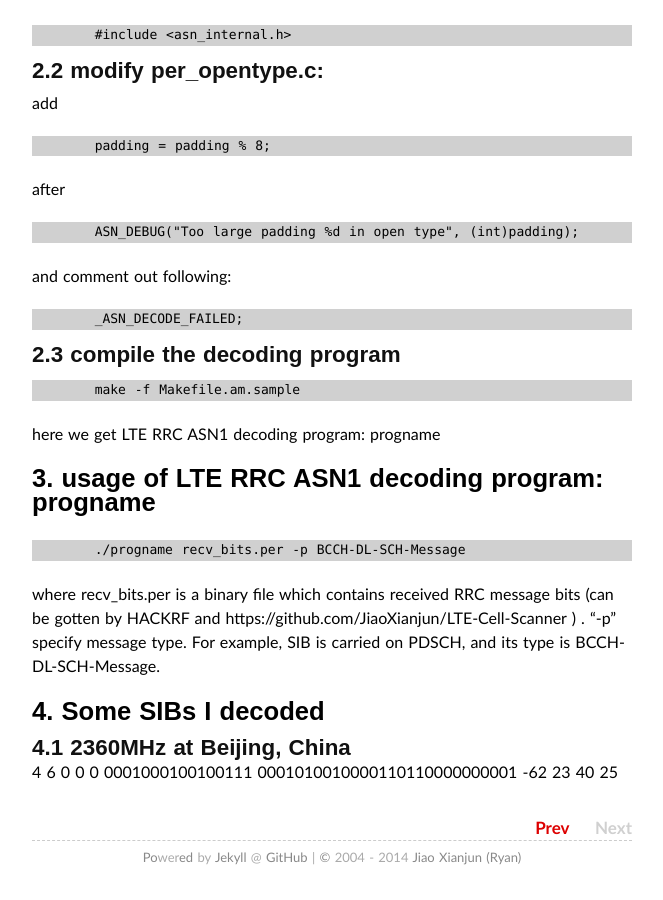
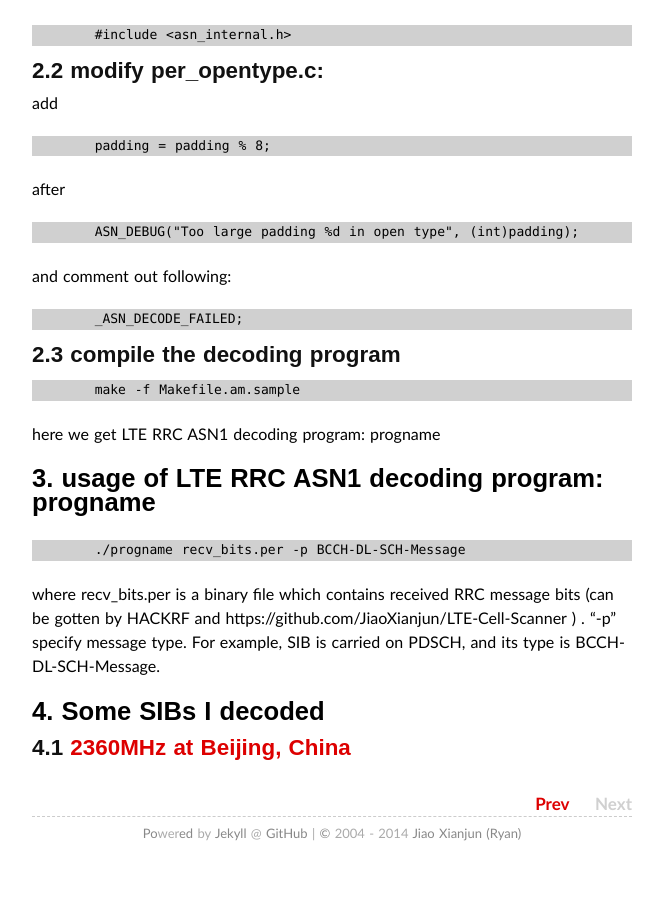
Before and after one commit to sdr-x/sdr-x.github.io, a Jekyll site: the page built from _posts/2014-07-07-LTE-SIB-decoding-by-asn1c.md, in a window 1280 px wide and 900 px high, scrolled down 1324 px. Shown: the whole window, without its empty margins (308-971 px from the left). Built offline with Jekyll 4.4.1, drawn with Linux system fonts in a browser that asks for light colours; some web fonts are replaced; Markdown is read by kramdown in place of the engine named in the settings; comment, search, counter and statistics services are not loaded; after the commit the page ends 2200 px from its top, so only the background shows below that.

Commit message:
Update 2014-07-07-LTE-SIB-decoding-by-asn1c.md

```diff
--- a/_posts/2014-07-07-LTE-SIB-decoding-by-asn1c.md
+++ b/_posts/2014-07-07-LTE-SIB-decoding-by-asn1c.md
@@ -92,62 +92,4 @@ where recv_bits.per is a binary file which contains received RRC message bits (c
 
 # 4. Some SIBs I decoded
 
-## 4.1 2360MHz at Beijing, China
-<BCCH-DL-SCH-Message>
-    <message>
-        <c1>
-            <systemInformationBlockType1>
-                <cellAccessRelatedInfo>
-                    <plmn-IdentityList>
-                        <PLMN-IdentityInfo>
-                            <plmn-Identity>
-                                <mcc>
-                                    <MCC-MNC-Digit>4</MCC-MNC-Digit>
-                                    <MCC-MNC-Digit>6</MCC-MNC-Digit>
-                                    <MCC-MNC-Digit>0</MCC-MNC-Digit>
-                                </mcc>
-                                <mnc>
-                                    <MCC-MNC-Digit>0</MCC-MNC-Digit>
-                                    <MCC-MNC-Digit>0</MCC-MNC-Digit>
-                                </mnc>
-                            </plmn-Identity>
-                            <cellReservedForOperatorUse><notReserved/></cellReservedForOperatorUse>
-                        </PLMN-IdentityInfo>
-                    </plmn-IdentityList>
-                    <trackingAreaCode>
-                        0001000100100111
-                    </trackingAreaCode>
-                    <cellIdentity>
-                        0001010010000110110000000001
-                    </cellIdentity>
-                    <cellBarred><notBarred/></cellBarred>
-                    <intraFreqReselection><allowed/></intraFreqReselection>
-                    <csg-Indication><false/></csg-Indication>
-                </cellAccessRelatedInfo>
-                <cellSelectionInfo>
-                    <q-RxLevMin>-62</q-RxLevMin>
-                </cellSelectionInfo>
-                <p-Max>23</p-Max>
-                <freqBandIndicator>40</freqBandIndicator>
-                <schedulingInfoList>
-                    <SchedulingInfo>
-                        <si-Periodicity><rf16/></si-Periodicity>
-                        <sib-MappingInfo><sibType3/>
-                        </sib-MappingInfo>
-                    </SchedulingInfo>
-                    <SchedulingInfo>
-                        <si-Periodicity><rf32/></si-Periodicity>
-                        <sib-MappingInfo><sibType5/>
-                        </sib-MappingInfo>
-                    </SchedulingInfo>
-                </schedulingInfoList>
-                <tdd-Config>
-                    <subframeAssignment><sa2/></subframeAssignment>
-                    <specialSubframePatterns><ssp7/></specialSubframePatterns>
-                </tdd-Config>
-                <si-WindowLength><ms40/></si-WindowLength>
-                <systemInfoValueTag>25</systemInfoValueTag>
-            </systemInformationBlockType1>
-        </c1>
-    </message>
-</BCCH-DL-SCH-Message>
+## 4.1 [2360MHz at Beijing, China](../about/index.md)
```
